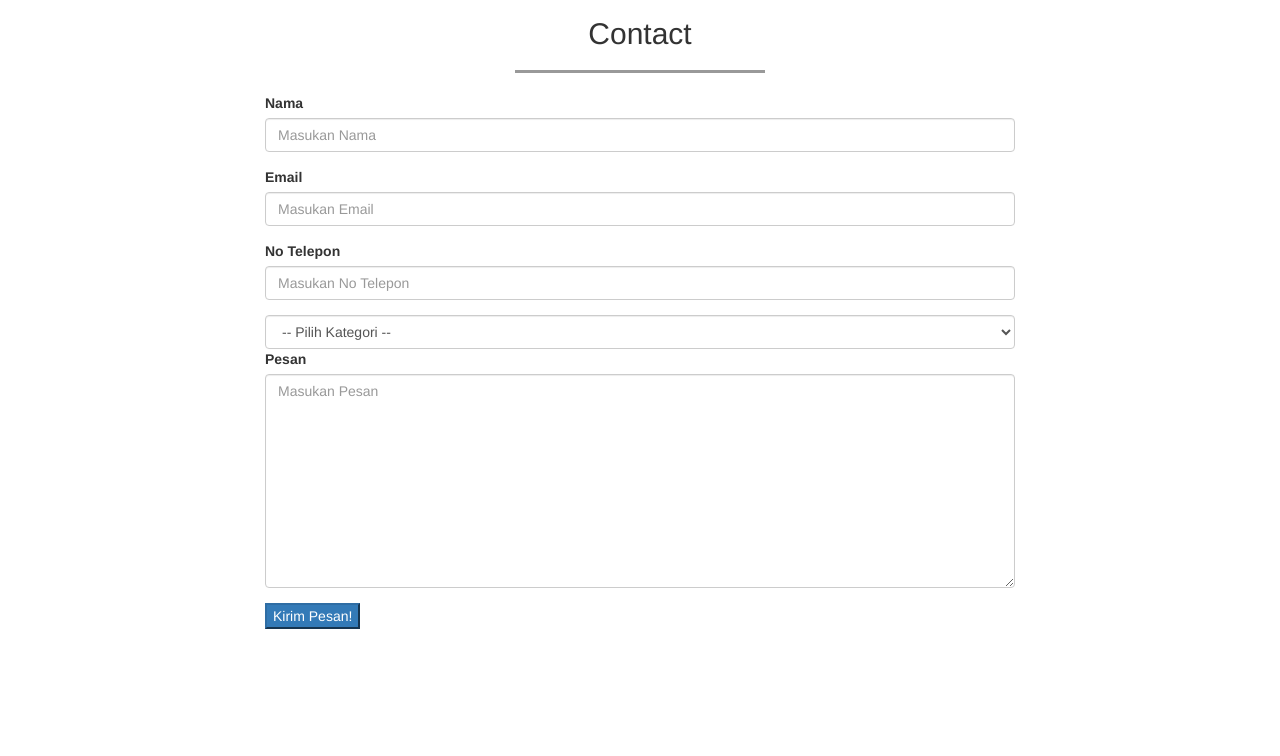
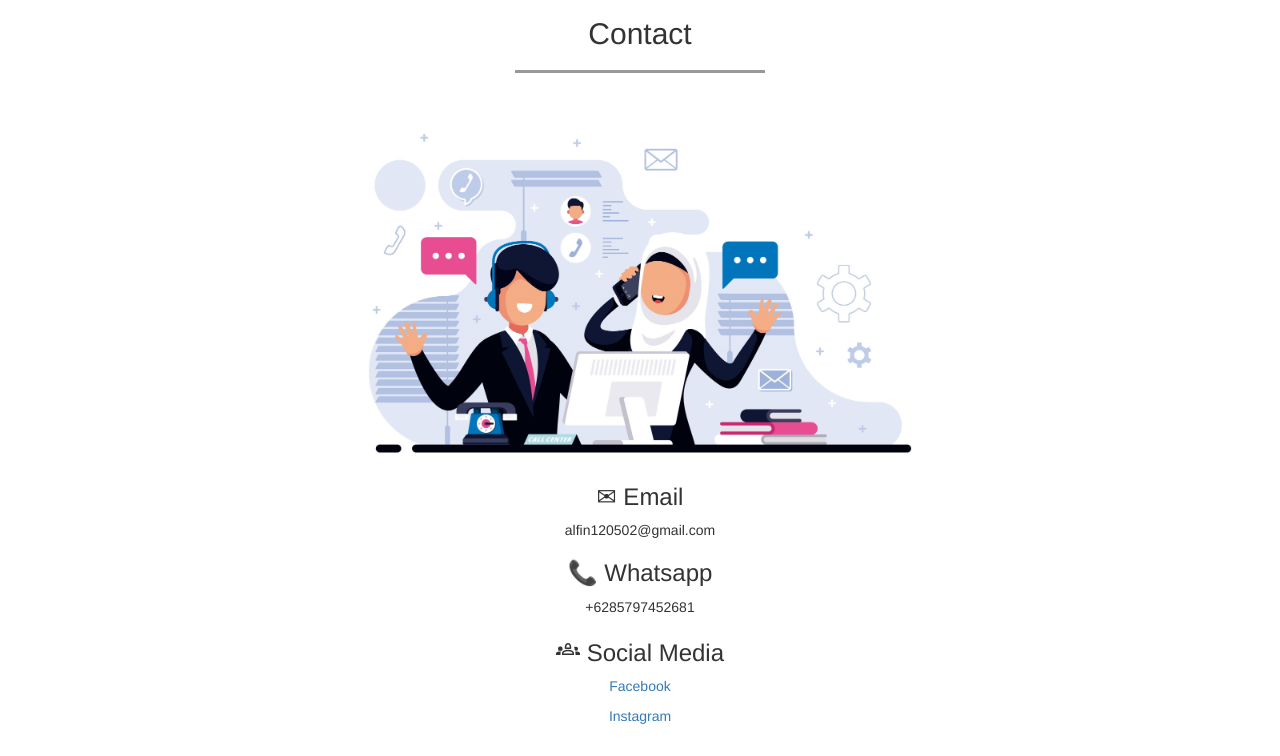
Before and after one commit to krefin/krefin.github.io, a plain HTML site: page index.html in a window 1280 px wide. Shown: the part 1744-2500 px from the top of the page. Drawn offline with nearby package versions, Linux system fonts and the light colour scheme.

Commit message:
Merubah Contact dihtml, menambah css

```diff
--- a/css/style.css
+++ b/css/style.css
@@ -55,6 +55,9 @@ section {
 .contact {
     min-height: 800px;
 }
+.contact img {
+    width: 80%;
+}
 footer {
     position: absolute;
     width: 100%;
@@ -66,3 +69,11 @@ footer p {
     color: #aaa;
     font-size: 0.9em;
 }
+/* Css icon Google */
+.material-symbols-outlined {
+  font-variation-settings:
+  'FILL' 0,
+  'wght' 400,
+  'GRAD' 0,
+  'opsz' 48
+}
--- a/index.html
+++ b/index.html
@@ -9,6 +9,10 @@
     <!-- Bootstrap CSS -->
     <link rel="stylesheet" href="css/bootstrap.min.css">
     <link rel="stylesheet" href="css/style.css">
+
+    <!-- icon google -->
+    <link rel="stylesheet"
+        href="https://fonts.googleapis.com/css2?family=Material+Symbols+Outlined:opsz,wght,FILL,GRAD@20..48,100..700,0..1,-50..200" />
 
     <title>My Portfolio</title>
 </head>
@@ -137,32 +141,17 @@
                 </div>
             </div>
             <div class="row">
-                <div class="col-sm-8 col-sm-offset-2">
-                    <form>
-                        <div class="form-group">
-                            <label for="nama">Nama</label>
-                            <input type="text" id="nama" class="form-control" placeholder="Masukan Nama">
-                        </div>
-                        <div class="form-group">
-                            <label for="email">Email</label>
-                            <input type="email" id="email" class="form-control" placeholder="Masukan Email">
-                        </div>
-                        <div class="form-group">
-                            <label for="telepon">No Telepon</label>
-                            <input type="telp" id="telepon" class="form-control" placeholder="Masukan No Telepon">
-                        </div>
-                        <select class="form-control">
-                            <option>-- Pilih Kategori --</option>
-                            <option>Personal</option>
-                            <option>Photography</option>
-                            <option>Web Developer</option>
-                        </select>
-                        <div class="form-group">
-                            <label for="pesan">Pesan</label>
-                            <textarea rows="10" class="form-control" id="pesan" placeholder="Masukan Pesan"></textarea>
-                        </div>
-                        <button type="submit" class="btb btn-primary">Kirim Pesan!</button>
-                    </form>
+                <div class="col-sm-8 col-sm-offset-2  text-center">
+                    <img src="img/contact.jpg">
+                    <h3>✉ Email</h3>
+                    <p>alfin120502@gmail.com</p>
+                    <h3>📞 Whatsapp</h3>
+                    <p>+6285797452681</p>
+                    <h3><span class="material-symbols-outlined">
+                            groups_2
+                        </span> Social Media</h3>
+                    <p><a href="https://www.facebook.com/alfin.boedakzrignaic">Facebook</a></p>
+                    <p><a href="https://instagram.com/alfin_krefin?igshid=YmMyMTA2M2Y=">Instagram</a></p>
                 </div>
             </div>
         </div>
```
Also changed, not shown: img/contact.jpg (added).
